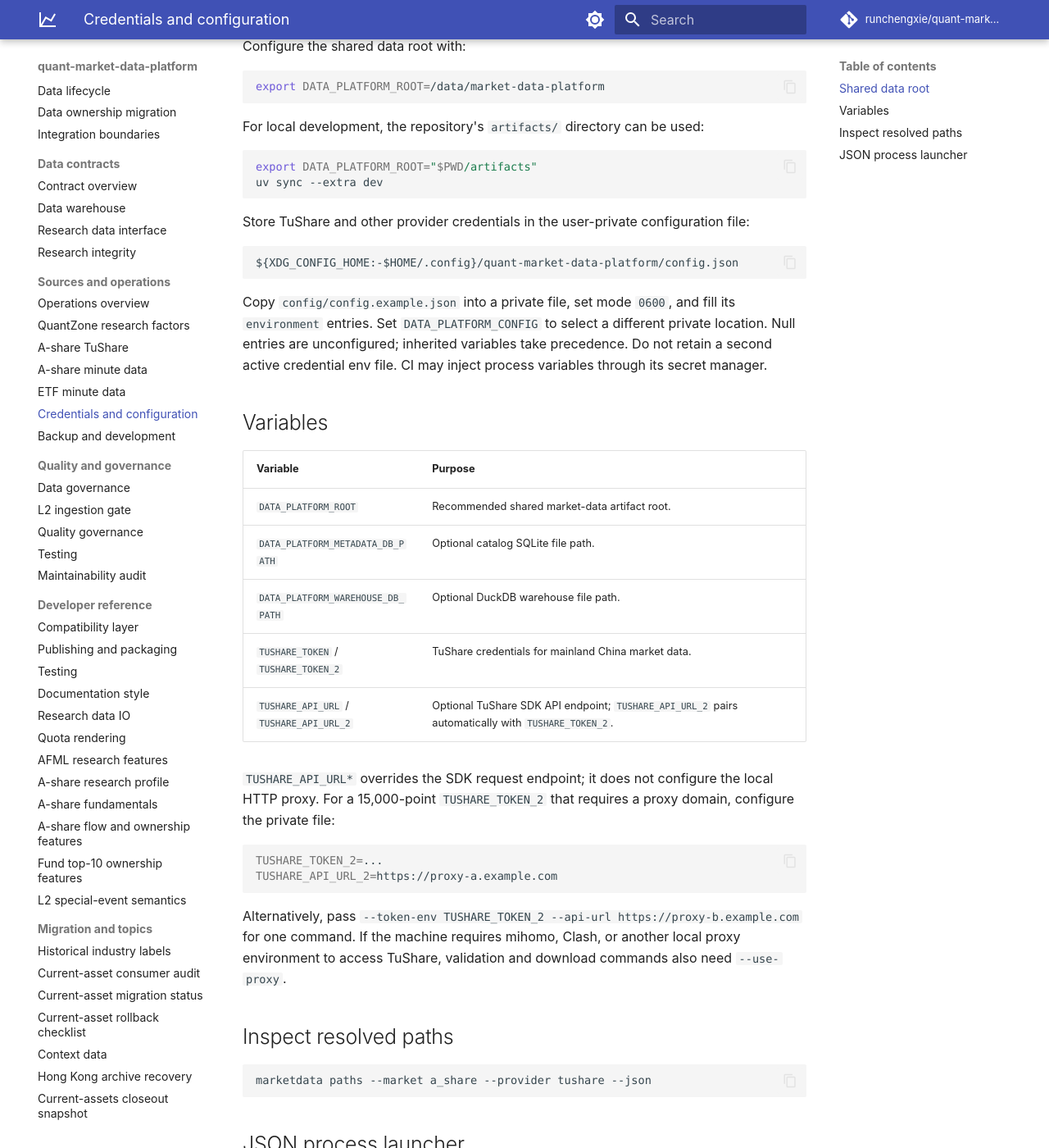
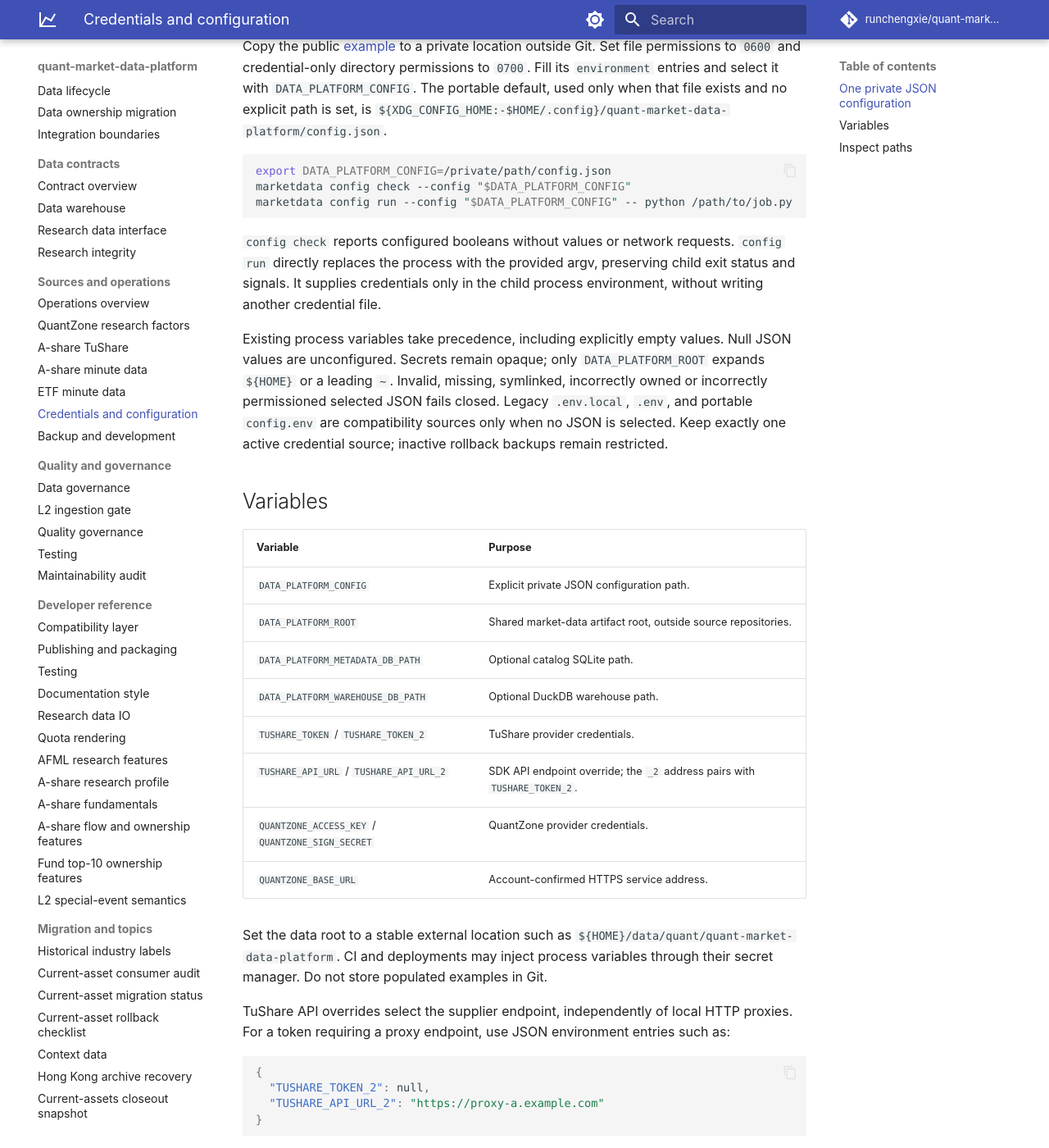
Before and after one commit to runchengxie/quant-market-data-platform, an MkDocs documentation site: the page built from docs/operations/credentials.en.md, in a window 1280 px wide and 1400 px high, scrolled down 252 px. Shown: the whole window at 82% size. Built offline with MkDocs 1.6.1 and Material for MkDocs 9.7.7, drawn with Linux system fonts in a browser that asks for light colours; comment, search, counter and statistics services are not loaded; some of the changed text lies outside the part shown.

Commit message:
docs: align credential instructions with the JSON source

````diff
--- a/docs/operations/credentials.en.md
+++ b/docs/operations/credentials.en.md
@@ -2,60 +2,50 @@
 
 [中文页面](credentials.md)
 
-## Shared data root
+## One private JSON configuration
 
-Configure the shared data root with:
+Copy the public [example](https://github.com/runchengxie/quant-market-data-platform/blob/main/config/config.example.json) to a private location outside Git. Set file permissions to `0600` and credential-only directory permissions to `0700`. Fill its `environment` entries and select it with `DATA_PLATFORM_CONFIG`. The portable default, used only when that file exists and no explicit path is set, is `${XDG_CONFIG_HOME:-$HOME/.config}/quant-market-data-platform/config.json`.
 
 ```bash
-export DATA_PLATFORM_ROOT=/data/market-data-platform
+export DATA_PLATFORM_CONFIG=/private/path/config.json
+marketdata config check --config "$DATA_PLATFORM_CONFIG"
+marketdata config run --config "$DATA_PLATFORM_CONFIG" -- python /path/to/job.py
 ```
 
-For local development, the repository's `artifacts/` directory can be used:
+`config check` reports configured booleans without values or network requests. `config run` directly replaces the process with the provided argv, preserving child exit status and signals. It supplies credentials only in the child process environment, without writing another credential file.
 
-```bash
-export DATA_PLATFORM_ROOT="$PWD/artifacts"
-uv sync --extra dev
-```
-
-Store TuShare and other provider credentials in the user-private configuration file:
-
-```text
-${XDG_CONFIG_HOME:-$HOME/.config}/quant-market-data-platform/config.json
-```
-
-Copy `config/config.example.json` into a private file, set mode `0600`, and fill its `environment` entries. Set `DATA_PLATFORM_CONFIG` to select a different private location. Null entries are unconfigured; inherited variables take precedence. Do not retain a second active credential env file. CI may inject process variables through its secret manager.
+Existing process variables take precedence, including explicitly empty values. Null JSON values are unconfigured. Secrets remain opaque; only `DATA_PLATFORM_ROOT` expands `${HOME}` or a leading `~`. Invalid, missing, symlinked, incorrectly owned or incorrectly permissioned selected JSON fails closed. Legacy `.env.local`, `.env`, and portable `config.env` are compatibility sources only when no JSON is selected. Keep exactly one active credential source; inactive rollback backups remain restricted.
 
 ## Variables
 
 | Variable | Purpose |
 | --- | --- |
-| `DATA_PLATFORM_ROOT` | Recommended shared market-data artifact root. |
-| `DATA_PLATFORM_METADATA_DB_PATH` | Optional catalog SQLite file path. |
-| `DATA_PLATFORM_WAREHOUSE_DB_PATH` | Optional DuckDB warehouse file path. |
-| `TUSHARE_TOKEN` / `TUSHARE_TOKEN_2` | TuShare credentials for mainland China market data. |
-| `TUSHARE_API_URL` / `TUSHARE_API_URL_2` | Optional TuShare SDK API endpoint; `TUSHARE_API_URL_2` pairs automatically with `TUSHARE_TOKEN_2`. |
+| `DATA_PLATFORM_CONFIG` | Explicit private JSON configuration path. |
+| `DATA_PLATFORM_ROOT` | Shared market-data artifact root, outside source repositories. |
+| `DATA_PLATFORM_METADATA_DB_PATH` | Optional catalog SQLite path. |
+| `DATA_PLATFORM_WAREHOUSE_DB_PATH` | Optional DuckDB warehouse path. |
+| `TUSHARE_TOKEN` / `TUSHARE_TOKEN_2` | TuShare provider credentials. |
+| `TUSHARE_API_URL` / `TUSHARE_API_URL_2` | SDK API endpoint override; the `_2` address pairs with `TUSHARE_TOKEN_2`. |
+| `QUANTZONE_ACCESS_KEY` / `QUANTZONE_SIGN_SECRET` | QuantZone provider credentials. |
+| `QUANTZONE_BASE_URL` | Account-confirmed HTTPS service address. |
 
-`TUSHARE_API_URL*` overrides the SDK request endpoint; it does not configure the local HTTP proxy. For a 15,000-point `TUSHARE_TOKEN_2` that requires a proxy domain, configure the private file:
+Set the data root to a stable external location such as `${HOME}/data/quant/quant-market-data-platform`. CI and deployments may inject process variables through their secret manager. Do not store populated examples in Git.
+
+TuShare API overrides select the supplier endpoint, independently of local HTTP proxies. For a token requiring a proxy endpoint, use JSON environment entries such as:
+
+```json
+{
+  "TUSHARE_TOKEN_2": null,
+  "TUSHARE_API_URL_2": "https://proxy-a.example.com"
+}
+```
+
+This snippet belongs inside `environment`; populate the null credential privately. A single command may select `--token-env TUSHARE_TOKEN_2 --api-url https://proxy-b.example.com`. Machines relying on mihomo, Clash or another local proxy require `--use-proxy` for supported TuShare commands.
+
+## Inspect paths
 
 ```bash
-TUSHARE_TOKEN_2=...
-TUSHARE_API_URL_2=https://proxy-a.example.com
+marketdata config run --config "$DATA_PLATFORM_CONFIG" -- marketdata paths --market a_share --provider tushare --json
 ```
 
-Alternatively, pass `--token-env TUSHARE_TOKEN_2 --api-url https://proxy-b.example.com` for one command. If the machine requires mihomo, Clash, or another local proxy environment to access TuShare, validation and download commands also need `--use-proxy`.
-
-## Inspect resolved paths
-
-```bash
-marketdata paths --market a_share --provider tushare --json
-```
-
-
-## JSON process launcher
-
-```bash
-marketdata config check --config "$DATA_PLATFORM_CONFIG"
-marketdata config run --config "$DATA_PLATFORM_CONFIG" -- python /path/to/job.py
-```
-
-Selected JSON fails closed. Legacy `.env.local`, `.env`, and `config.env` are compatibility sources only when no JSON is selected. Keep credentials in one active private JSON; backup files must remain inactive and restricted. Credential values are opaque and never substituted. Only the declared `DATA_PLATFORM_ROOT` supports `${HOME}` and `~`. Diagnostics report configured booleans only. See the [configuration example](https://github.com/runchengxie/quant-market-data-platform/blob/main/config/config.example.json).
+See [QuantZone acquisition](quantzone.en.md) for optional runtime installation, bounded queries, artifacts and licensing evidence.
--- a/docs/operations/credentials.md
+++ b/docs/operations/credentials.md
@@ -2,63 +2,50 @@
 
 [English page](credentials.en.md)
 
-## 共享数据根目录
+## 单一私有 JSON 配置
 
-推荐统一配置共享数据根目录：
+将公开的 [示例](https://github.com/runchengxie/quant-market-data-platform/blob/main/config/config.example.json) 复制到 Git 仓库外的私有位置。文件权限设为 `0600`，仅存放凭证的目录设为 `0700`。填写 `environment` 中的配置，并通过 `DATA_PLATFORM_CONFIG` 指定文件。未指定路径时，只有已存在的 `${XDG_CONFIG_HOME:-$HOME/.config}/quant-market-data-platform/config.json` 会被自动选中。
 
 ```bash
-export DATA_PLATFORM_ROOT=/data/market-data-platform
+export DATA_PLATFORM_CONFIG=/private/path/config.json
+marketdata config check --config "$DATA_PLATFORM_CONFIG"
+marketdata config run --config "$DATA_PLATFORM_CONFIG" -- python /path/to/job.py
 ```
 
-本地开发可在 shell 中设置仓库内的默认 `artifacts/`：
+`config check` 只报告配置是否已填写，不输出值，也不请求网络。`config run` 按参数列表直接启动并替换进程，保留退出码和信号。凭证只注入子进程环境，不另写凭证文件。
 
-```bash
-export DATA_PLATFORM_ROOT="$PWD/artifacts"
-uv sync --extra dev
-```
-
-TuShare 等服务凭证优先写入用户级私有配置文件：
-
-```text
-${XDG_CONFIG_HOME:-$HOME/.config}/quant-market-data-platform/config.json
-```
-
-该文件采用 `KEY=VALUE` 格式，例如 `TUSHARE_TOKEN=...`。限制文件权限，避免其他用户读取。CI 和部署环境应使用对应平台的 secret 管理功能注入凭证。仓库仍兼容 `.env.local` 和 `.env`，但新环境不必创建这些文件。
+已有进程变量优先，包括显式空字符串。JSON 的 `null` 表示未配置。密钥原样保留。只有 `DATA_PLATFORM_ROOT` 展开 `${HOME}` 和开头的 `~`。被选中的 JSON 缺失、无效、为符号链接、所有者错误或权限错误时立即失败。只有未选择 JSON 时才兼容读取 `.env.local`、`.env` 和旧版默认 `config.env`。保持单一活跃凭证源，回滚备份必须停用并限制权限。
 
 ## 主要变量
 
 | 变量 | 用途 |
 | --- | --- |
-| `DATA_PLATFORM_ROOT` | 推荐的共享市场数据产物根目录 |
-| `DATA_PLATFORM_METADATA_DB_PATH` | 可选的 catalog SQLite 文件路径 |
-| `DATA_PLATFORM_WAREHOUSE_DB_PATH` | 可选的 DuckDB warehouse 文件路径 |
-| `TUSHARE_TOKEN` / `TUSHARE_TOKEN_2` | TuShare 中国大陆市场数据源凭证 token |
-| `TUSHARE_API_URL` / `TUSHARE_API_URL_2` | 可选 TuShare SDK API 地址。`TUSHARE_API_URL_2` 会自动匹配 `TUSHARE_TOKEN_2` |
+| `DATA_PLATFORM_CONFIG` | 私有 JSON 的显式路径 |
+| `DATA_PLATFORM_ROOT` | 仓库外的共享数据根目录 |
+| `DATA_PLATFORM_METADATA_DB_PATH` | 可选 catalog SQLite 路径 |
+| `DATA_PLATFORM_WAREHOUSE_DB_PATH` | 可选 DuckDB warehouse 路径 |
+| `TUSHARE_TOKEN` / `TUSHARE_TOKEN_2` | TuShare 凭证 |
+| `TUSHARE_API_URL` / `TUSHARE_API_URL_2` | SDK API 地址覆盖。`_2` 地址匹配 `TUSHARE_TOKEN_2` |
+| `QUANTZONE_ACCESS_KEY` / `QUANTZONE_SIGN_SECRET` | QuantZone 凭证 |
+| `QUANTZONE_BASE_URL` | 账户确认的 HTTPS 服务地址 |
 
-`TUSHARE_API_URL*` 是 SDK 请求地址覆盖，作用范围不涉及本机 HTTP 代理。使用 15000 分 `TUSHARE_TOKEN_2`
-这类需要代理域名的 token 时，可在上面的私有配置文件中写入：
+数据根目录使用稳定的外部位置，例如 `${HOME}/data/quant/quant-market-data-platform`。CI 和部署也可通过 secret 管理器注入进程变量。不要提交已填写凭证的示例。
 
-```bash
-TUSHARE_TOKEN_2=...
-TUSHARE_API_URL_2=https://proxy-a.example.com
+TuShare API 地址覆盖与本机 HTTP 代理独立。需要代理域名的 token 可在 JSON 的 `environment` 中设置：
+
+```json
+{
+  "TUSHARE_TOKEN_2": null,
+  "TUSHARE_API_URL_2": "https://proxy-a.example.com"
+}
 ```
 
-也可以单次命令传 `--token-env TUSHARE_TOKEN_2 --api-url https://proxy-b.example.com`。
-如果当前机器依赖 mihomo、Clash 或其他本机代理环境变量访问 TuShare，校验和下载命令还需要
-显式加 `--use-proxy`。
+在私有文件中填写 `null` 凭证。单次命令也可以传 `--token-env TUSHARE_TOKEN_2 --api-url https://proxy-b.example.com`。依赖 mihomo、Clash 等本机代理的环境还需为支持的 TuShare 命令添加 `--use-proxy`。
 
 ## 路径检查
 
 ```bash
-marketdata paths --market a_share --provider tushare --json
+marketdata config run --config "$DATA_PLATFORM_CONFIG" -- marketdata paths --market a_share --provider tushare --json
 ```
 
-
-## JSON process launcher
-
-```bash
-marketdata config check --config "$DATA_PLATFORM_CONFIG"
-marketdata config run --config "$DATA_PLATFORM_CONFIG" -- python /path/to/job.py
-```
-
-Selected JSON fails closed. Legacy `.env.local`, `.env`, and `config.env` are compatibility sources only when no JSON is selected. Keep credentials in one active private JSON; backup files must remain inactive and restricted. Credential values are opaque and never substituted. Only the declared `DATA_PLATFORM_ROOT` supports `${HOME}` and `~`. Diagnostics report configured booleans only. See the [configuration example](https://github.com/runchengxie/quant-market-data-platform/blob/main/config/config.example.json).
+QuantZone 的可选环境、分批查询、产物和许可证据见 [下载说明](quantzone.md)。
````
